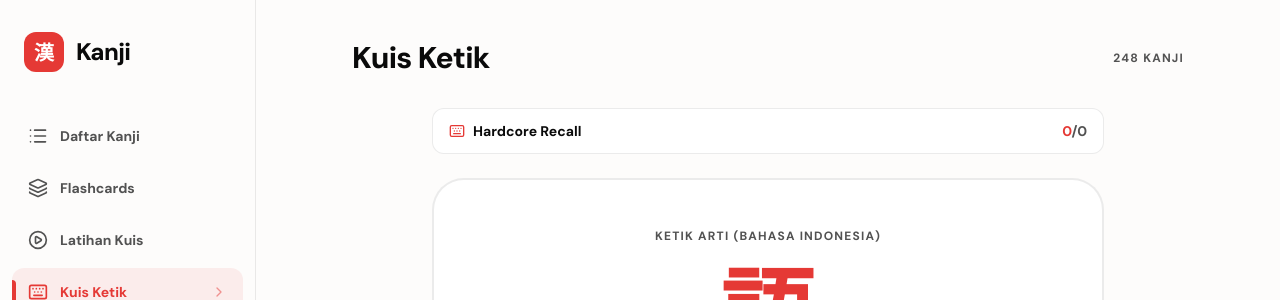
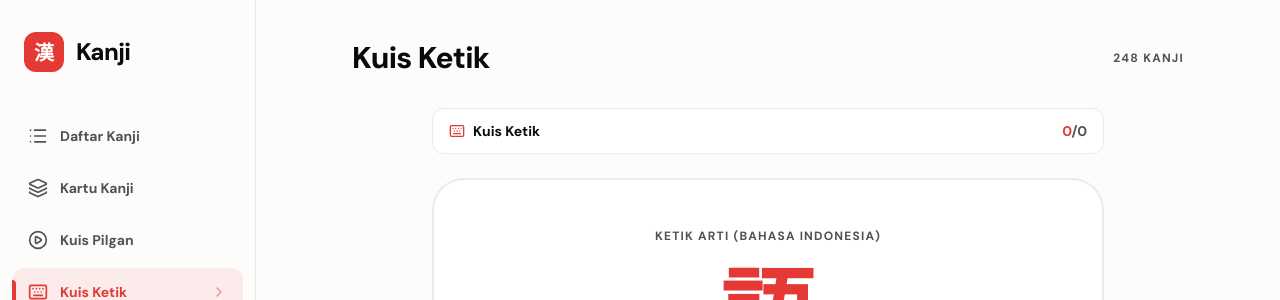
Before and after one commit to superdecrypt-dev/kanji, a React (Vite) app: page / in a window 1280 px wide. Both pictures are taken after a click on the button "Kuis Ketik". Shown: the top 300 px of the page. Built offline with nearby package versions, Linux system fonts and the light colour scheme.

Commit message:
auto-commit for e7a84112-c4ab-4e61-83bf-b9a200da0dc5

```diff
--- a/src/App.tsx
+++ b/src/App.tsx
@@ -13,8 +13,8 @@ type AppMode = 'list' | 'flashcards' | 'quiz' | 'typing' | 'sentences';
 
 const navItems = [
   { id: 'list', label: 'Daftar', fullLabel: 'Daftar Kanji', icon: List },
-  { id: 'flashcards', label: 'Kartu', fullLabel: 'Flashcards', icon: Layers },
-  { id: 'quiz', label: 'Kuis', fullLabel: 'Latihan Kuis', icon: PlayCircle },
+  { id: 'flashcards', label: 'Kartu', fullLabel: 'Kartu Kanji', icon: Layers },
+  { id: 'quiz', label: 'Kuis', fullLabel: 'Kuis Pilgan', icon: PlayCircle },
   { id: 'typing', label: 'Ketik', fullLabel: 'Kuis Ketik', icon: Keyboard },
   { id: 'sentences', label: 'Kalimat', fullLabel: 'Kalimat Rumpang', icon: FileText },
 ];
--- a/src/components/AdvancedQuiz.tsx
+++ b/src/components/AdvancedQuiz.tsx
@@ -205,7 +205,7 @@ const AdvancedQuiz: React.FC<AdvancedQuizProps> = ({ kanjiList }) => {
             onClick={() => switchQuizType('jukugo')}
             className={`px-4 md:px-6 py-2 rounded-lg text-xs font-bold flex items-center gap-1.5 transition-all ${quizType === 'jukugo' ? 'bg-foreground text-background shadow-sm' : 'text-muted-foreground hover:text-foreground'}`}
           >
-            <BookOpen size={13} /> Jukugo
+            <BookOpen size={13} /> Kata Majemuk
           </button>
         </div>
 
--- a/src/components/TypingQuiz.tsx
+++ b/src/components/TypingQuiz.tsx
@@ -92,7 +92,7 @@ const TypingQuiz: React.FC<TypingQuizProps> = ({ kanjiList }) => {
       <div className="flex justify-between items-center px-4 py-3 bg-card border border-border rounded-xl" data-testid="typing-quiz-score">
         <div className="flex items-center gap-2 text-sm font-bold text-foreground">
           <Keyboard size={16} className="text-primary" />
-          <span>Hardcore Recall</span>
+          <span>Kuis Ketik</span>
         </div>
         <div className="text-sm font-bold text-foreground">
           <span className="text-primary">{score.correct}</span><span className="text-muted-foreground">/{score.total}</span>
```
